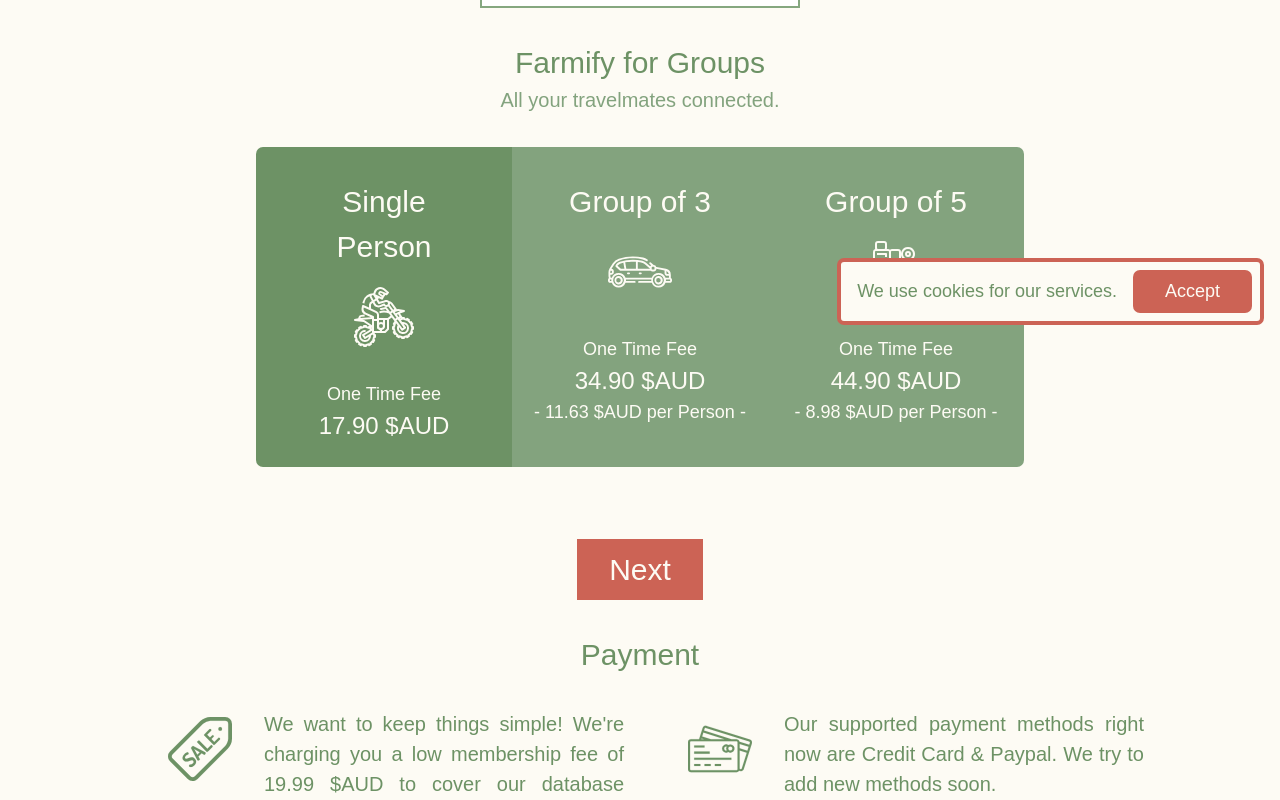
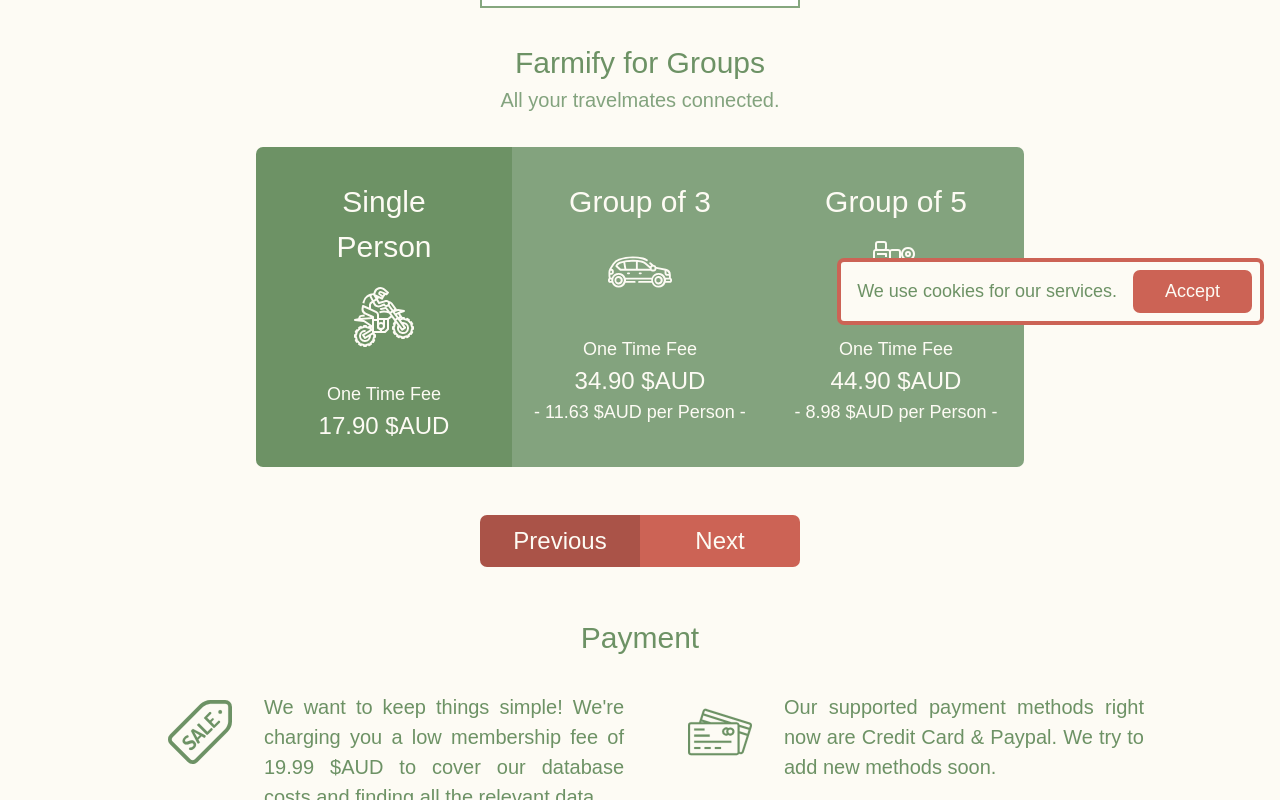
Before and after one commit to Maximilianwte/Farmify, a Vue app: page /signup/0 in a window 1280 px wide. Shown: the part 459-1259 px from the top of the page. Built offline with nearby package versions, Linux system fonts and the light colour scheme; what v-tooltip, vue-touch, vuelayers would draw is missing.

Commit message:
Signup back button

```diff
--- a/src/views/profile/signup_contactInfo.vue
+++ b/src/views/profile/signup_contactInfo.vue
@@ -58,8 +58,12 @@
                 <input @change="checkPasswords" type="password" placeholder="Confirm Password"
                     v-model="input.confirmPassword" class="w-90 border-2 border-main_secondary text-dark px-2 py-2">
                 <p class="mt-4 text-xl">{{checkPasswordsText}}</p>
-                <button @click="getNextPage()"
-                    class="button mb-8 mt-10 bg-main_focus hover:bg-main_focus_active text-light py-2 px-8 lg:px-8 rounded mx-2 cursor-pointer">Next</button>
+                <div id="navigate" class="flex mb-12 justify-center">
+                    <button @click="getPage('back')"
+                        class="text-center text-2xl mt-4 bg-main_focus hover:bg-main_focus_active rounded-l-sm text-light py-2 px-8 w-40 rounded cursor-pointer">Previous</button>
+                    <button @click="getPage('next')"
+                        class="text-center text-2xl mt-4 bg-main_focus hover:bg-main_focus_active rounded-r-sm text-light py-2 px-8 w-40 rounded cursor-pointer">Next</button>
+                </div>
             </div>
         </div>
     </div>
@@ -71,13 +75,13 @@
         data() {
             return {
                 input: {
-                    name: "Peter",
-                    familyname: "Dinklage",
-                    email: "Peter.Dinklage@mail.com",
-                    country: "USA",
+                    name: "",
+                    familyname: "",
+                    email: "",
+                    country: "",
                     activationCode: "",
-                    password: "Peter1000",
-                    confirmPassword: "Peter1000"
+                    password: "",
+                    confirmPassword: ""
                 },
                 checkPasswordsText: "",
                 soonMessage: ""
@@ -99,7 +103,7 @@
             }
         },
         methods: {
-            getNextPage() {
+            getPage(dir) {
                 if (this.input.email.length > 5 && this.input.email.includes("@") && this.input.email.includes(".") &&
                     this.input.password.length > 7 && this.input.name.length > 3) {
                     var profileObject = {
@@ -110,11 +114,20 @@
                         Password: this.input.password
                     }
                     store.commit("updateProfile", profileObject);
+                }
+                if (dir == "next") {
                     store.commit("pushSignUpPageCode", 2);
                     this.$router.push({
                         name: 'signup',
                         params: {
                             page: 2
+                        }
+                    });
+                } else {
+                    this.$router.push({
+                        name: 'signup',
+                        params: {
+                            page: 0
                         }
                     });
                 }
@@ -133,7 +146,7 @@
                 if (this.input.password.length > 0 && this.input.password.length < 8) {
                     this.checkPasswordsText = "Password must be at least 8 characters long."
                 } else {
-                    if (this.input.password != this.input.confirmPassowrd) {
+                    if (this.input.password != this.input.confirmPassword) {
                         this.checkPasswordsText = "Both passwords must be the same."
                     } else {
                         this.checkPasswordsText = ""
--- a/src/views/profile/signup_groups.vue
+++ b/src/views/profile/signup_groups.vue
@@ -1,15 +1,17 @@
 <template>
     <div id="groups" class="flex-col text-center">
-        <div id="info" class="w-2/3 text-xl mt-16 text-justify">
-            <p>If you received an activation code from one of your travelmates, you can input it here.</p>
+        <div id="info" class="w-3/4 md:w-1/2 text-xl mt-16 text-justify">
+            <p>If you received an activation code from one of your travelmates, you can input it here. Otherwise please
+                choose one of the options below.</p>
         </div>
         <input type="text" placeholder="Group Activation Code" v-model="input.activationCode"
             class="mt-8 text-2xl w-90 border-2 border-main_secondary text-dark px-2 py-2">
-        <button v-if="input.activationCode != '' && input.activation == false" @click="checkRedeem()" class="button text-2xl mb-16 mt-4 bg-main_focus hover:bg-main_focus_active text-light py-2 px-8 lg:px-8 rounded-sm mx-2 cursor-pointer">Apply</button>
+        <button v-if="input.activationCode != '' && input.activation == false" @click="checkRedeem()"
+            class="button text-2xl mb-16 mt-4 bg-main_focus hover:bg-main_focus_active text-light py-2 px-8 lg:px-8 rounded-sm mx-2 cursor-pointer">Apply</button>
         <div v-if="input.activation == false" class="container">
             <h3 class="mt-8 text-3xl">Farmify for Groups</h3>
             <h6 class="text-bg_secondary text-xl">All your travelmates connected.</h6>
-            <div class="groups mt-8 mb-8 flex-col md:flex-row cursor-pointer text-xl">
+            <div class="groups mt-8 mb-8 flex-col md:flex-row justify-center cursor-pointer text-xl">
                 <div @click="setActiveGroup(1)"
                     :class="{'bg-main_primary': activegroup == 1, 'bg-bg_secondary': activegroup != 1}"
                     class="single text-bg_primary rounded-tl-sm rounded-tr-sm md:rounded-tr-none md:rounded-bl-sm w-full md:w-64 flex-col px-12 md:h-90">
@@ -64,9 +66,12 @@
                 </div>
             </div>
         </div>
-
-        <button @click="getNextPage()"
-            class="button mb-8 mt-10 bg-main_focus hover:bg-main_focus_active text-light py-2 px-8 lg:px-8 mx-2 cursor-pointer">Next</button>
+        <div id="navigate" class="flex mb-12 justify-center">
+            <button
+                class="text-center text-2xl mt-4 bg-main_focus_active hover:bg-main_focus_active rounded-l-sm text-light py-2 px-8 w-40 rounded cursor-pointer">Previous</button>
+            <button @click="getPage('next')"
+                class="text-center text-2xl mt-4 bg-main_focus hover:bg-main_focus_active rounded-r-sm text-light py-2 px-8 w-40 rounded cursor-pointer">Next</button>
+        </div>
     </div>
 </template>
 <script>
@@ -101,20 +106,27 @@
                 // check here from firestore database
                 this.input.activation = true;
             },
-            getNextPage() {
-                store.commit("pushSignUpPageCode", 1);
-
+            getPage(dir) {
                 if (store.state.cookies.accepted == true) {
                     cookie_functions.setCookie("activationCode", this.input.activationCode, 7);
                     cookie_functions.setCookie("groupState", this.activegroup, 7);
                 }
-
+                if (dir == "next") {
+                    store.commit("pushSignUpPageCode", 1);
                     this.$router.push({
                         name: 'signup',
                         params: {
                             page: 1
                         }
                     });
+                } else {
+                    this.$router.push({
+                        name: 'signup',
+                        params: {
+                            page: 0
+                        }
+                    });
+                }
             },
         }
     }
```
Lines whose indentation alone changed are shown as unchanged.
